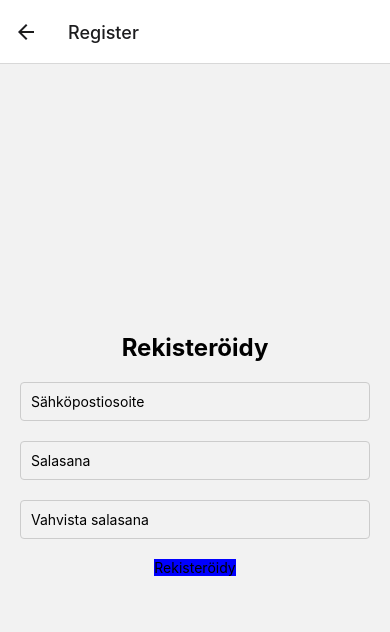
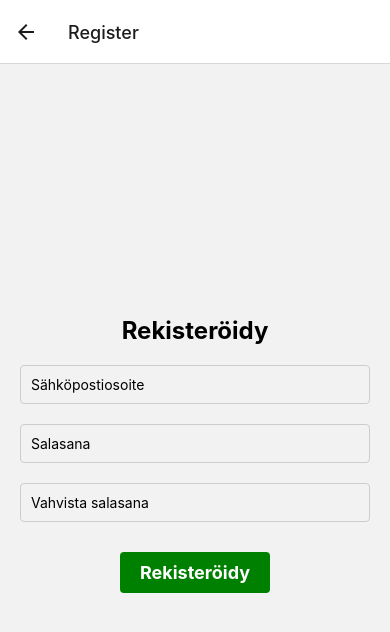
Before and after one commit to nicklasstellberg/osoitekirja, a React Native app: screen /Register in a window 390 px wide. Shown: the top 632 px of the page. Built offline with nearby package versions, Linux system fonts and the light colour scheme.

Commit message:
register button

```diff
--- a/RegisterScreen.js
+++ b/RegisterScreen.js
@@ -57,8 +57,8 @@ const RegisterScreen = ({ navigation }) => {
         onChangeText={(value) => setConfirmPassword(value)}
         value={confirmPassword}
       />
-      <TouchableOpacity style={styles.button} onPress={handleRegister}>
-        <Text style={styles.buttonText}>Rekisteröidy</Text>
+      <TouchableOpacity style={styles.registerButton} onPress={handleRegister}>
+        <Text style={styles.registerButtonText}>Rekisteröidy</Text>
       </TouchableOpacity>
     </View>
   );
@@ -84,8 +84,17 @@ const styles = StyleSheet.create({
     padding: 10,
     marginBottom: 20,
   },
-  button: {
-    backgroundColor: "blue",
+  registerButton: {
+    backgroundColor: 'green',
+    paddingVertical: 10,
+    paddingHorizontal: 20,
+    borderRadius: 4,
+    marginTop: 10,
+  },
+  registerButtonText: {
+    color: 'white',
+    fontSize: 18,
+    fontWeight: 'bold',
   },
 });
 
```
